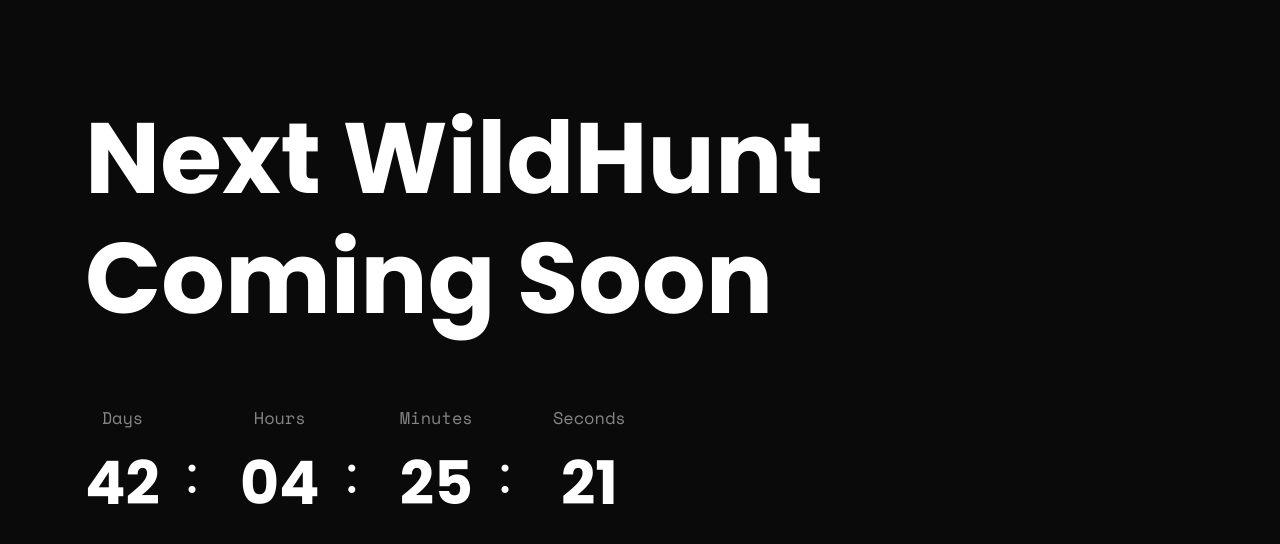
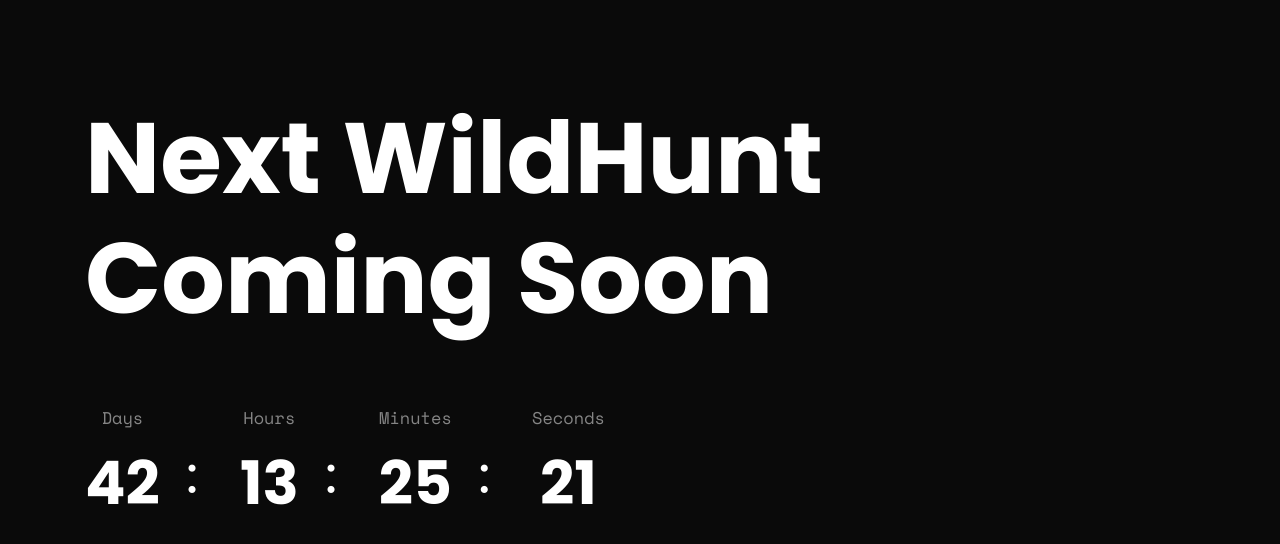
Before and after one commit to Logan-Cannon/WildHunt, a plain HTML site: page index.html in a window 1280 px wide. Shown: the part 250-794 px from the top of the page. Drawn offline with nearby package versions, Linux system fonts and the light colour scheme.

Commit message:
Update index.html

```diff
--- a/index.html
+++ b/index.html
@@ -60,7 +60,7 @@
                             </div>
                             <div class="col-xl-7 col-lg-7">
                                 <!-- countdown start  -->
-                                <div class="wow fadeInRight" data-wow-delay=".4s" data-countdown="2024/03/23"></div>
+                                <div class="wow fadeInRight" data-wow-delay=".4s" data-countdown="2024/03/23 09:00"></div>
                                 <!-- countdown end  -->
                             </div>
                         </div>
```
